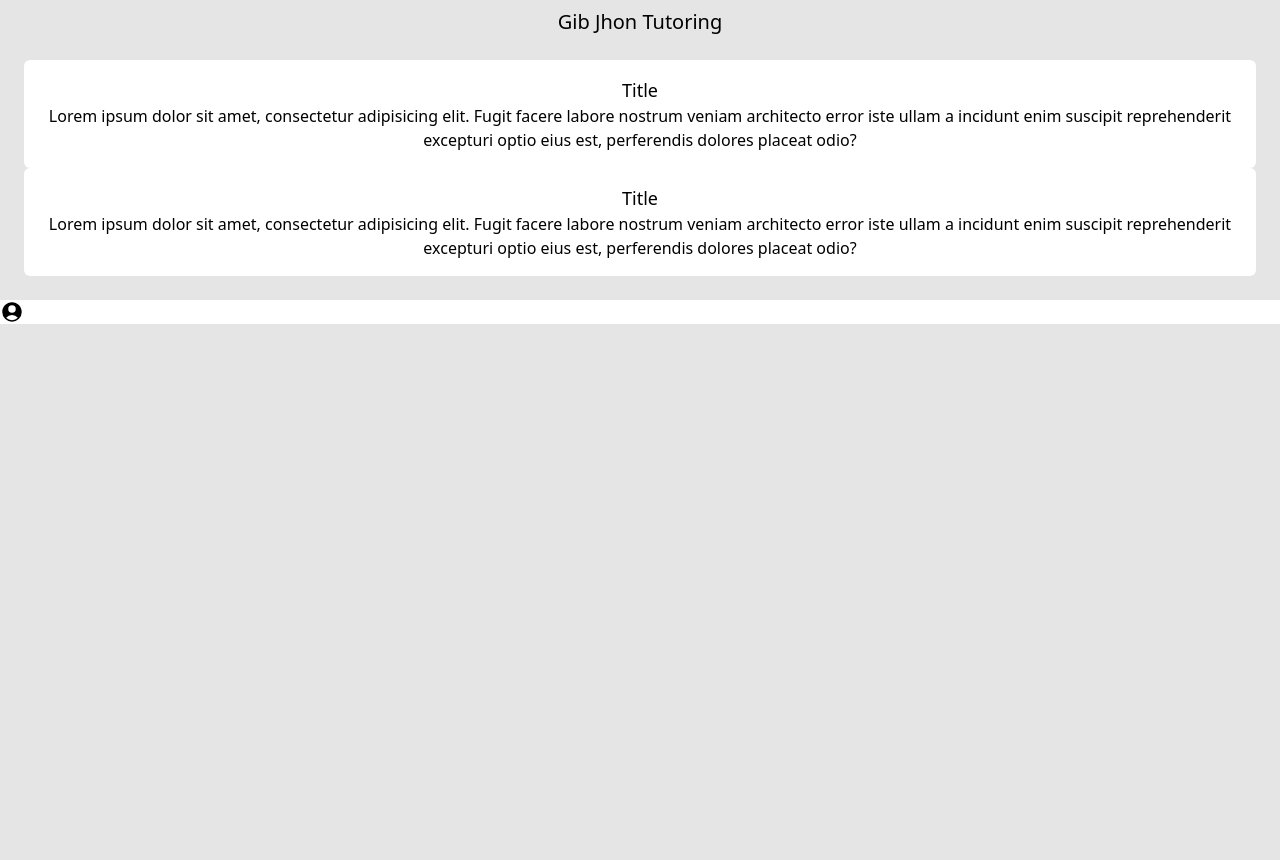
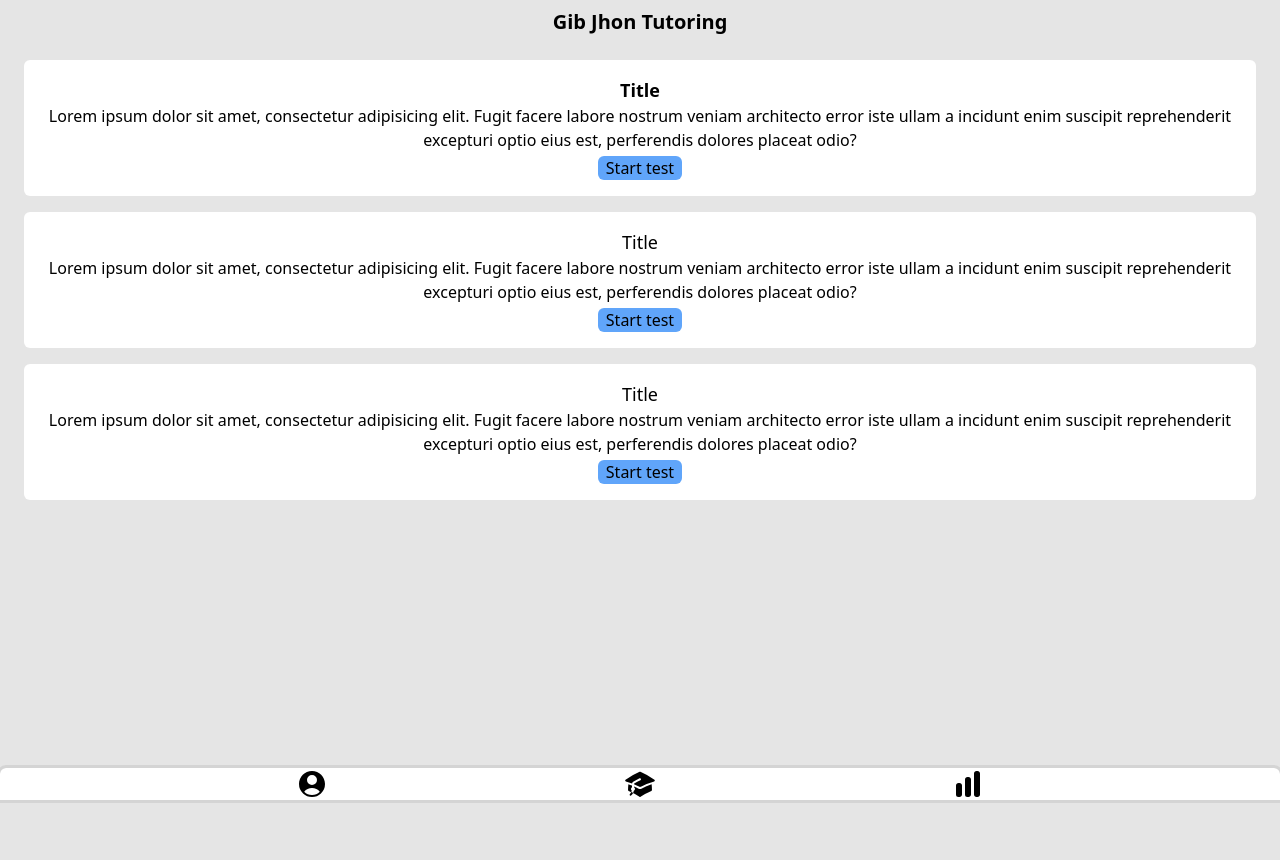
Before and after one commit to ETHANAcc2023/TASK-2-MOCK, a Flask app: page / in a window 1280 px wide. Before the commit the page ends 324 px from the top, so only its background shows below. Run offline with Flask 3, Linux system fonts and the light colour scheme; some libraries are stand-ins or nearby versions.

Commit message:
previosusss

```diff
--- a/templates/homepage.html
+++ b/templates/homepage.html
@@ -7,23 +7,44 @@
     <script src="https://cdn.tailwindcss.com"></script>
 </head>
 <body class="container mx-auto bg-neutral-200">
-    <p class="text-xl text-center pt-2">Gib Jhon Tutoring</p>
-    <div class="grid-cols-1 m-6 gap-3">
+    <p class="text-xl text-center pt-2 font-bold">Gib Jhon Tutoring</p>
+    <div class="grid grid-rows-5 m-6 bg-neutral-200 gap-4">
+
         <div class="bg-white rounded-md text-center p-4">
-            <p class="text-lg"> Title</p>
+            <p class="text-lg font-semibold"> Title</p>
             <p>Lorem ipsum dolor sit amet, consectetur adipisicing elit. Fugit facere labore nostrum veniam architecto error iste ullam a incidunt enim suscipit reprehenderit excepturi optio eius est, perferendis dolores placeat odio?</p>
+            <button class="bg-blue-400 px-2 rounded-md text-center mt-1">Start test</button>
         </div>
 
 
         <div class="bg-white rounded-md text-center p-4">
             <p class="text-lg"> Title</p>
             <p>Lorem ipsum dolor sit amet, consectetur adipisicing elit. Fugit facere labore nostrum veniam architecto error iste ullam a incidunt enim suscipit reprehenderit excepturi optio eius est, perferendis dolores placeat odio?</p>
+            <button class="bg-blue-400 px-2 rounded-md text-center mt-1">Start test</button>
         </div>
+
+        <div class="bg-white rounded-md text-center p-4">
+            <p class="text-lg"> Title</p>
+            <p>Lorem ipsum dolor sit amet, consectetur adipisicing elit. Fugit facere labore nostrum veniam architecto error iste ullam a incidunt enim suscipit reprehenderit excepturi optio eius est, perferendis dolores placeat odio?</p>
+            <button class="bg-blue-400 px-2 rounded-md text-center mt-1">Start test</button>
+        </div>
+
     </div>
-    <div class="bottom-1 bg-white flex">
-        <svg xmlns="http://www.w3.org/2000/svg" viewBox="0 0 24 24" fill="currentColor" class="w-6 h-6">
+    <div class="container bottom-0 bg-white flex w-full justify-evenly rounded-t-md sticky outline outline-neutral-300">
+        <svg xmlns="http://www.w3.org/2000/svg" viewBox="0 0 24 24" fill="currentColor" class="w-8 h-8">
             <path fill-rule="evenodd" d="M18.685 19.097A9.723 9.723 0 0021.75 12c0-5.385-4.365-9.75-9.75-9.75S2.25 6.615 2.25 12a9.723 9.723 0 003.065 7.097A9.716 9.716 0 0012 21.75a9.716 9.716 0 006.685-2.653zm-12.54-1.285A7.486 7.486 0 0112 15a7.486 7.486 0 015.855 2.812A8.224 8.224 0 0112 20.25a8.224 8.224 0 01-5.855-2.438zM15.75 9a3.75 3.75 0 11-7.5 0 3.75 3.75 0 017.5 0z" clip-rule="evenodd" />
         </svg>
+
+        <svg xmlns="http://www.w3.org/2000/svg" viewBox="0 0 24 24" fill="currentColor" class="w-8 h-8">
+            <path d="M11.7 2.805a.75.75 0 01.6 0A60.65 60.65 0 0122.83 8.72a.75.75 0 01-.231 1.337 49.949 49.949 0 00-9.902 3.912l-.003.002-.34.18a.75.75 0 01-.707 0A50.009 50.009 0 007.5 12.174v-.224c0-.131.067-.248.172-.311a54.614 54.614 0 014.653-2.52.75.75 0 00-.65-1.352 56.129 56.129 0 00-4.78 2.589 1.858 1.858 0 00-.859 1.228 49.803 49.803 0 00-4.634-1.527.75.75 0 01-.231-1.337A60.653 60.653 0 0111.7 2.805z" />
+            <path d="M13.06 15.473a48.45 48.45 0 017.666-3.282c.134 1.414.22 2.843.255 4.285a.75.75 0 01-.46.71 47.878 47.878 0 00-8.105 4.342.75.75 0 01-.832 0 47.877 47.877 0 00-8.104-4.342.75.75 0 01-.461-.71c.035-1.442.121-2.87.255-4.286A48.4 48.4 0 016 13.18v1.27a1.5 1.5 0 00-.14 2.508c-.09.38-.222.753-.397 1.11.452.213.901.434 1.346.661a6.729 6.729 0 00.551-1.608 1.5 1.5 0 00.14-2.67v-.645a48.549 48.549 0 013.44 1.668 2.25 2.25 0 002.12 0z" />
+            <path d="M4.462 19.462c.42-.419.753-.89 1-1.394.453.213.902.434 1.347.661a6.743 6.743 0 01-1.286 1.794.75.75 0 11-1.06-1.06z" />
+        </svg>
+
+        <svg xmlns="http://www.w3.org/2000/svg" viewBox="0 0 24 24" fill="currentColor" class="w-8 h-8">
+            <path d="M18.375 2.25c-1.035 0-1.875.84-1.875 1.875v15.75c0 1.035.84 1.875 1.875 1.875h.75c1.035 0 1.875-.84 1.875-1.875V4.125c0-1.036-.84-1.875-1.875-1.875h-.75zM9.75 8.625c0-1.036.84-1.875 1.875-1.875h.75c1.036 0 1.875.84 1.875 1.875v11.25c0 1.035-.84 1.875-1.875 1.875h-.75a1.875 1.875 0 01-1.875-1.875V8.625zM3 13.125c0-1.036.84-1.875 1.875-1.875h.75c1.036 0 1.875.84 1.875 1.875v6.75c0 1.035-.84 1.875-1.875 1.875h-.75A1.875 1.875 0 013 19.875v-6.75z" />
+        </svg>
+
     </div>
 </body>
 </html>
```
Also changed, not shown: FrontEnd/index.html (added, +13 -0 lines), FrontEnd/package.json (added, +18 -0 lines), FrontEnd/src/App.vue (added, +85 -0 lines), FrontEnd/src/main.js (added, +11 -0 lines), FrontEnd/vite.config.js (added, +16 -0 lines), FrontEnd/README.md (added), FrontEnd/package-lock.json (added), FrontEnd/public/favicon.ico (added), 1 other file.
